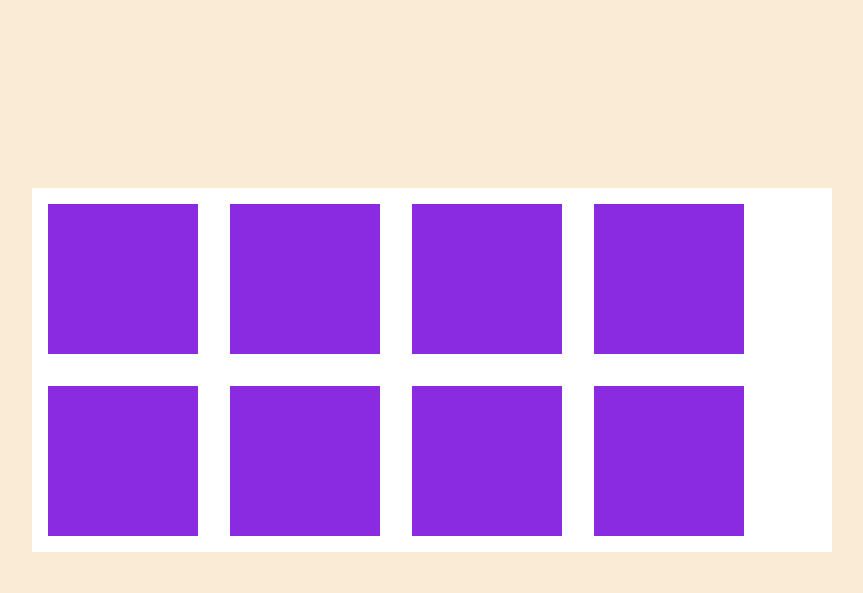
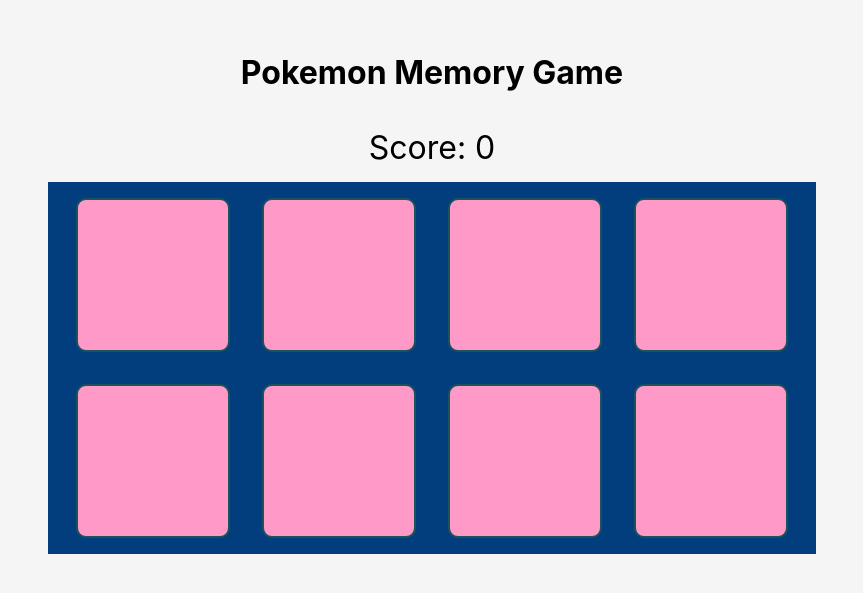
Before and after one commit to Melu-Zambrano28/pokemon-memory-game, a React (Create React App) app: page / in a window 1280 px wide. Shown: the part 107-700 px from the top of the page, without its empty margins (208-1071 px from the left). Built offline with nearby package versions, Linux system fonts and the light colour scheme; no server answers.

Commit message:
First version

```diff
--- a/src/App.css
+++ /dev/null
@@ -1,24 +0,0 @@
-.App {
-  text-align: center;
-  max-width: 68rem;
-  min-height: 100vh;
-  margin: 0 auto;
-  display: flex;
-  align-items: center;
-  justify-content: center;
-  background-color: antiquewhite;
-}
-
-.deck {
-  max-width: 50rem;
-  height: auto;
-  display: flex;
-  flex-direction: row;
-  flex-wrap: wrap;
-  background-color: white;
-  box-shadow: 4px 13px 13px 0px rgb (50 50 50 / 76%);
-  margin: 12rem auto 4rem auto;
-  margin-top: 20%;
-  background-size: 1500px;
-  border: 5px solid white;
-}
--- /dev/null
+++ b/src/App.module.scss
@@ -0,0 +1,11 @@
+.App {
+  text-align: center;
+  max-width: 68rem;
+  min-height: 100vh;
+  margin: 0 auto;
+  display: flex;
+  flex-direction: column;
+  align-items: center;
+  justify-content: center;
+  background-color: whitesmoke;
+}
--- a/src/App.tsx
+++ b/src/App.tsx
@@ -1,100 +1,20 @@
-import React, { useState } from 'react'
-import './App.css'
-import { CardComponent } from './Components/CardComponent/CardComponent'
-import { getDeck, IsGameOver } from './Utils/functionUtils'
+import React from 'react'
+import style from './App.module.scss'
+import { Game } from './Components/GameComponent/GameComponent'
+import { getDeck } from './Utils/functionUtils'
 
-export type Card = {
-  pokemonName: string
-  isVisible: boolean
-  isMatched: boolean
-}
-
-type CardWithIndex = Card & {
-  cardIndex: number
-}
-
-function App() {
-  const [allCards, setAllCards] = useState<Card[]>([])
-  const [victoryState, setVictoryState] = useState(false)
-  const [cardToCheck, setCardToCheck] = useState<CardWithIndex | null>(null)
-
-  React.useEffect(() => {
-    const deck = getDeck(['1', '2', '3', '4'])
-    setAllCards(deck)
-  }, [])
-
-  React.useEffect(() => {
-    if (IsGameOver(allCards)) {
-      setVictoryState(victoryState)
-    }
-  }, [allCards, victoryState])
-
-  const toggleCard = (index: number) => {
-    setAllCards((prevState) => {
-      const localState = [...prevState]
-      const currentCard = localState[index]
-      const newCard: Card = {
-        ...currentCard,
-        isVisible: !currentCard.isVisible,
-      }
-      localState[index] = newCard
-      return localState
-    })
-  }
-
-  const setMatch = (first: number, second: number) =>
-    setAllCards((prevCardState) => {
-      return prevCardState.map((card, index) => {
-        if (index === first || index === second) {
-          return {
-            ...card,
-            isMatched: true,
-          }
-        }
-        return card
-      })
-    })
-
-  const checkIfCardsMatched = (currentCard: Card, currentCardIndex: number) => {
-    toggleCard(currentCardIndex)
-
-    if (cardToCheck === null) {
-      setCardToCheck({ ...currentCard, cardIndex: currentCardIndex })
-      return
-    }
-
-    if (cardToCheck.cardIndex === currentCardIndex) {
-      return
-    }
-
-    if (cardToCheck.pokemonName !== currentCard.pokemonName) {
-      const storedCardIndex = cardToCheck.cardIndex
-      toggleCard(storedCardIndex)
-      toggleCard(currentCardIndex)
-      setCardToCheck(null)
-    } else {
-      setCardToCheck(null)
-    }
-  }
-
+const App: React.FunctionComponent = () => {
+  const pokemonArray = getDeck(
+    Array(4)
+      .fill('')
+      .map((el) => Math.floor(Math.random() * 151 + 1).toString())
+  )
   return (
-    <div>
-      <div className="App">
-        <div className="deck">
-          {victoryState && <div>Hai vinto!</div>}
-          {allCards.map((card, indexCard) => {
-            return (
-              <div
-                key={indexCard}
-                className="card"
-                onClick={() => checkIfCardsMatched(card, indexCard)}
-              >
-                <CardComponent card={card} />
-              </div>
-            )
-          })}
-        </div>
+    <div className={style.App}>
+      <div>
+        <h1>Pokemon Memory Game</h1>
       </div>
+      <Game pokemonArray={pokemonArray} />
     </div>
   )
 }
--- a/src/Components/CardComponent/CardComponent.module.scss
+++ b/src/Components/CardComponent/CardComponent.module.scss
@@ -1,10 +1,15 @@
+$pink: #ff99c8;
+$green: #d0f4de;
+$darkGreen: #1a535c;
+
 .cardContainer {
-  color: white;
-  background-color: blueviolet;
   height: 150px;
   width: 150px;
   font-size: 1rem;
   margin: 1rem;
+  border: solid 2px $darkGreen;
+  border-radius: 10px;
+  cursor: pointer;
 }
 
 .cardContent {
@@ -13,3 +18,15 @@
   align-items: center;
   justify-content: center;
 }
+
+.pokemon {
+  width: 70%;
+}
+
+.CardbackgroundColor {
+  background-color: $pink;
+}
+
+.cardMatched {
+  background-color: $green;
+}
--- a/src/Components/CardComponent/CardComponent.tsx
+++ b/src/Components/CardComponent/CardComponent.tsx
@@ -1,14 +1,25 @@
 import React, { FunctionComponent } from 'react'
-import { Card } from '../../App'
+import { Card } from '../GameComponent/GameComponent'
 import style from './CardComponent.module.scss'
 
 type CardComponentProps = { card: Card }
 
 const CardComponent: FunctionComponent<CardComponentProps> = ({ card }) => {
+  const imagePath = process.env.REACT_APP_IMAGE_POKEMON_PATH
   return (
-    <div className={style.cardContainer}>
+    <div
+      className={`${style.cardContainer} ${
+        card.isMatched ? style.cardMatched : style.CardbackgroundColor
+      }`}
+    >
       <div className={style.cardContent}>
-        {card.isVisible && <div>{card.pokemonName}</div>}
+        {card.isVisible && (
+          <img
+            className={style.pokemon}
+            alt={`${card.pokemonName}`}
+            src={`${imagePath}${card.pokemonName}.svg`}
+          ></img>
+        )}
       </div>
     </div>
   )
--- /dev/null
+++ b/src/Components/GameComponent/GameComponent.module.scss
@@ -0,0 +1,24 @@
+$margin15: 15px;
+$textCenter: center;
+
+.deck {
+  max-width: 48rem;
+  display: flex;
+  flex-direction: row;
+  flex-wrap: wrap;
+  justify-content: center;
+  background-color: #023e7d;
+}
+
+.gameInfo {
+  display: flex;
+  flex-direction: row;
+  justify-content: center;
+}
+
+.gameInfoForItems {
+  width: 50%;
+  margin: $margin15;
+  text-align: $textCenter;
+  font-size: 2rem;
+}
--- /dev/null
+++ b/src/Components/GameComponent/GameComponent.tsx
@@ -0,0 +1,144 @@
+import React, { useEffect, useState } from 'react'
+import { IsGameOver } from '../../Utils/functionUtils'
+import { CardComponent } from '../CardComponent/CardComponent'
+import style from './GameComponent.module.scss'
+
+export type Card = {
+  pokemonName: string
+  isVisible: boolean
+  isMatched: boolean
+}
+
+type CardWithIndex = Card & {
+  cardIndex: number
+}
+
+type GameProps = {
+  pokemonArray: Card[]
+}
+
+const Game: React.FunctionComponent<GameProps> = ({ pokemonArray }) => {
+  const [allCards, setAllCards] = useState<Card[]>(pokemonArray)
+  const [victoryState, setVictoryState] = useState(false)
+  const [cardToCheck, setCardToCheck] = useState<CardWithIndex | null>(null)
+  const [isClicked, setIsClicked] = useState(false)
+  const [score, setScore] = useState(0)
+
+  useEffect(() => {
+    const fetchImages = () => {
+      const imagePath = process.env.REACT_APP_IMAGE_POKEMON_PATH
+      pokemonArray.map((el) => {
+        return fetch(`${imagePath}${el.pokemonName}.svg`)
+      })
+    }
+    fetchImages()
+  }, [pokemonArray])
+
+  useEffect(() => {
+    if (IsGameOver(allCards)) {
+      setVictoryState(true)
+    }
+  }, [allCards, victoryState])
+
+  const toggleCard = (index: number) => {
+    setAllCards((prevState) => {
+      const localState = [...prevState]
+      const currentCard = localState[index]
+      const newCard: Card = {
+        ...currentCard,
+        isVisible: !currentCard.isVisible,
+      }
+      localState[index] = newCard
+      return localState
+    })
+  }
+
+  const setMatch = (first: number, second: number) =>
+    setAllCards((prevCardState) => {
+      return prevCardState.map((card, index) => {
+        if (index === first || index === second) {
+          return {
+            ...card,
+            isMatched: true,
+          }
+        }
+        return card
+      })
+    })
+
+  const incrementScore = () => {
+    setScore(score + 5)
+  }
+
+  const decrementScore = () => {
+    if (score < 1) {
+      setScore(0)
+      return
+    }
+    setScore(score - 1)
+  }
+
+  const checkIfCardsMatched = (currentCard: Card, currentCardIndex: number) => {
+    if (allCards[currentCardIndex].isMatched) return
+
+    if (isClicked) return
+
+    toggleCard(currentCardIndex)
+
+    if (cardToCheck === null) {
+      setCardToCheck({ ...currentCard, cardIndex: currentCardIndex })
+      return
+    }
+
+    if (cardToCheck.cardIndex === currentCardIndex) {
+      return
+    }
+
+    setIsClicked(true)
+
+    setTimeout(() => {
+      if (cardToCheck.pokemonName !== currentCard.pokemonName) {
+        const storedCardIndex = cardToCheck.cardIndex
+        toggleCard(storedCardIndex)
+        toggleCard(currentCardIndex)
+        setCardToCheck(null)
+        decrementScore()
+      } else {
+        setCardToCheck(null)
+        setMatch(cardToCheck.cardIndex, currentCardIndex)
+        incrementScore()
+      }
+
+      setIsClicked(false)
+      console.log(`Now you can click it`)
+    }, 300)
+  }
+
+  return (
+    <div>
+      <div className={style.game}>
+        <div className={style.gameInfo}>
+          {victoryState && (
+            <div className={style.gameInfoForItems}>You win!</div>
+          )}
+          <div className={style.gameInfoForItems}>Score: {score}</div>
+        </div>
+        <div className={style.deck}>
+          {allCards.map((card, indexCard) => {
+            return (
+              <div
+                key={indexCard}
+                className="card"
+                onClick={() => checkIfCardsMatched(card, indexCard)}
+              >
+                <CardComponent card={card} />
+              </div>
+            )
+          })}
+        </div>
+      </div>
+    </div>
+  )
+}
+
+export { Game }
--- a/src/Utils/functionUtils.tsx
+++ b/src/Utils/functionUtils.tsx
@@ -1,4 +1,4 @@
-import { Card } from '../App'
+import { Card } from '../Components/GameComponent/GameComponent'
 
 const shuffle = (array: string[]) => {
   const arraySorted = array.sort(() => Math.floor(Math.random() - 0.5))
--- a/src/index.css
+++ /dev/null
@@ -1,15 +0,0 @@
-body {
-  margin: 0;
-  font-family: -apple-system, BlinkMacSystemFont, "Segoe UI", "Roboto", "Oxygen",
-    "Ubuntu", "Cantarell", "Fira Sans", "Droid Sans", "Helvetica Neue",
-    sans-serif;
-  -webkit-font-smoothing: antialiased;
-  -moz-osx-font-smoothing: grayscale;
-  background-color: antiquewhite;
-}
-
-html {
-  font-size: 1rem;
-  font-family: source-code-pro, Menlo, Monaco, Consolas, "Courier New",
-    monospace;
-}
--- /dev/null
+++ b/src/index.module.scss
@@ -0,0 +1,15 @@
+body {
+  margin: 0;
+  font-family: -apple-system, BlinkMacSystemFont, 'Segoe UI', 'Roboto', 'Oxygen',
+    'Ubuntu', 'Cantarell', 'Fira Sans', 'Droid Sans', 'Helvetica Neue',
+    sans-serif;
+  -webkit-font-smoothing: antialiased;
+  -moz-osx-font-smoothing: grayscale;
+  background-color: whitesmoke;
+}
+
+html {
+  font-size: 1rem;
+  font-family: source-code-pro, Menlo, Monaco, Consolas, 'Courier New',
+    monospace;
+}
```
Also changed, not shown: src/Utils/CustomUseEffect.tsx (deleted, +0 -34 lines), src/index.tsx (+8 -8 lines), 1 other file (tests, documents, lock files or other folders).
